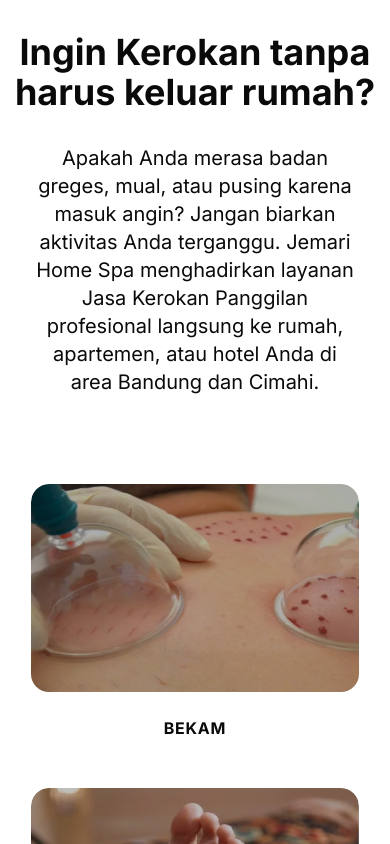
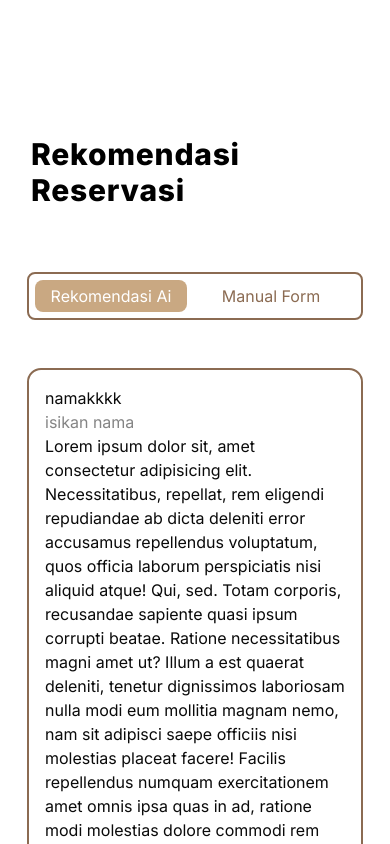
Before and after one commit to Indrawan-maker/hackathon-umkt, a Next.js app: page / in a window 390 px wide. Shown: the part 860-1704 px from the top of the page. Built offline with nearby package versions, Linux system fonts and the light colour scheme.

Commit message:
responsive elector

```diff
--- a/components/atoms/ServiceSelectorHeader/index.tsx
+++ b/components/atoms/ServiceSelectorHeader/index.tsx
@@ -17,25 +17,31 @@ export default function ServiceSelectorHeader() {
     return (
         <div className="flex justify-center items-center mt-32" translate="no">
             <section className="w-90 md:w-280" id="experience">
-                <div className="flex justify-center mt-6 mb-12">
+                <div className="flex justify-center mt-6 mb-12 ml-4 md:ml-0">
                     <h1 className="mb-4 flex text-black font-extrabold text-3xl tracking-wide">Rekomendasi Reservasi</h1>
                 </div>
-                <div className="mx-auto w-164 h-12 mb-12">
-                <section className="flex justify-center items-center border-2 border-[#8B6B52] rounded-md w-full h-full">
-                    <div className="flex justify-around cursor-pointer rounded-md h-8 items-center w-80" style={WorkWhenClick}
+                <div className="mx-auto w-84 md:w-164 h-12 mb-12">
+                    <section className="flex justify-center md:justify-center items-center border-2 border-[#8B6B52] rounded-md w-full h-full gap-0">
+                        <div className="w-40 md:w-80">
+                            <div className="flex justify-around cursor-pointer rounded-md h-8 items-center w-38 md:w-80" style={WorkWhenClick}
                                 onClick={() => setIsButtonClick('aiform')}
                             >
                                 <div className="cursor-pointer">
                                     <button
-                                className="cursor-pointer">Rekomendasi Ai</button>
+                                        className="cursor-pointer">
+                                        Rekomendasi Ai
+                                    </button>
                                 </div>
                             </div>
-                    <div className="flex justify-around cursor-pointer rounded-md h-8 items-center w-80" style={StudiesWhenClick}
+                        </div>
+                        <div className="w-40 md:w-80">
+                            <div className="flex justify-around cursor-pointer rounded-md h-8 items-center w-38 md:w-80" style={StudiesWhenClick}
                                 onClick={() => setIsButtonClick('manualform')}
                             >
                                 <div className="cursor-pointer">
                                     <button
                                         className="cursor-pointer">Manual Form</button>
+                                </div>
                             </div>
                         </div>
                     </section>
--- a/components/atoms/ServiceSelectorValue/index.tsx
+++ b/components/atoms/ServiceSelectorValue/index.tsx
@@ -4,7 +4,8 @@ import  ServiceSelectorBasicForm  from '@/components/atoms/ServiceSelectorBasicF
 export default function ServiceSelectorValue({ setActiveTab }: { setActiveTab: string }) {
     return (
  <div>
-            <div className="flex md:grid md:w-full md:h-auto border-2 rounded-xl border-[#8B6B52]">
+            <div className="flex md:grid md:w-full md:h-auto border-2 rounded-xl border-[#8B6B52] w-84 justify-center mx-auto">
+                <div className='p-4'>
                 {
                     setActiveTab === 'aiform' ?
                         <>
@@ -15,6 +16,7 @@ export default function ServiceSelectorValue({ setActiveTab }: { setActiveTab: s
                             <ServiceSelectorBasicForm />
                         </>
                 }
+                </div>
             </div>
         </div>
     )
--- a/components/moleculs/LandingPage/index.tsx
+++ b/components/moleculs/LandingPage/index.tsx
@@ -11,7 +11,7 @@ export default function LandingPage() {
     <>
     <Navbar />
     <Hero />
-    {/* <ServiceSelector /> */}
+    <ServiceSelector />
     <CardSpaList />
     <Footer />
     </>
```
Lines whose indentation alone changed are shown as unchanged.
